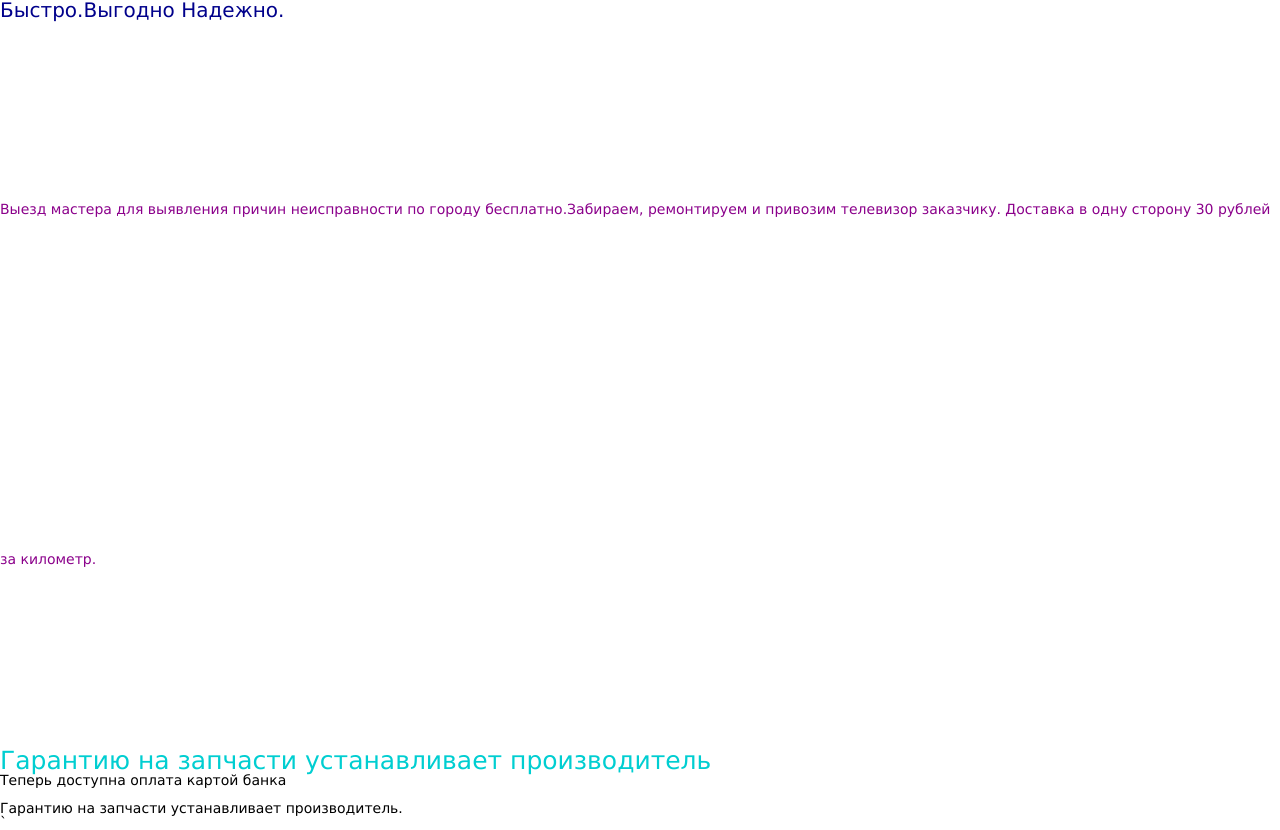
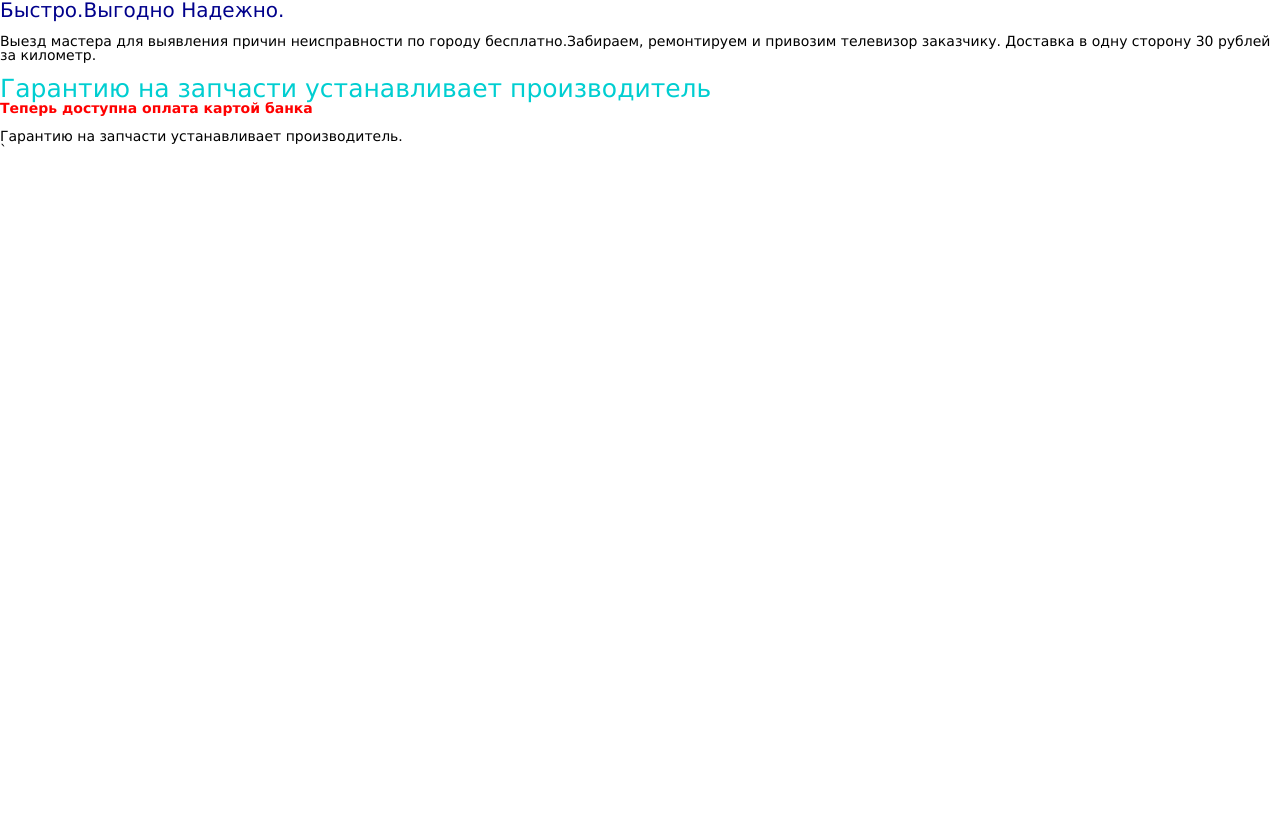
Before and after one commit to SuhihDima/--------------------windows-10, a plain HTML site: page index.html in a window 1280 px wide. After the commit the page ends 800 px from the top, so only its background shows below. Drawn offline with Linux system fonts and the light colour scheme; files that its build step writes are made by us from their sources.

Commit message:
22 дек

```diff
--- a/CSS/style.css
+++ b/CSS/style.css
@@ -6,9 +6,8 @@ h2 {
    color: darkturquoise;
    font-size: 25px;
 }
-.red {
-}
-.text {
+
+text {
    color: darkmagenta;
    line-height: 25;
 }
--- a/index.html
+++ b/index.html
@@ -25,7 +25,7 @@
       Гарантию на запчасти устанавливает
 
       производитель</h2>
-   <p class="bolt">Теперь доступна оплата картой банка</p>
+   <p class="bold">Теперь доступна оплата картой банка</p>
    <br>
    <p class="red">
       Гарантию на запчасти устанавливает
```
